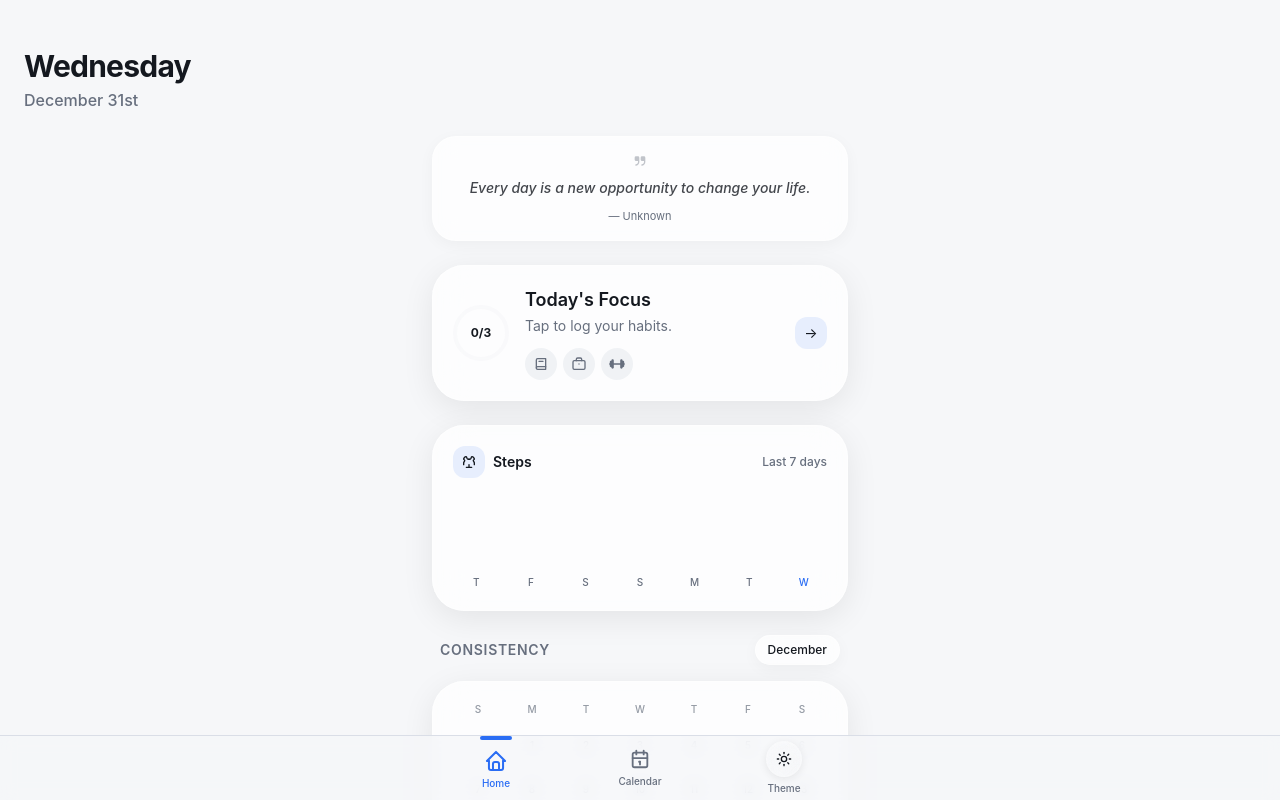
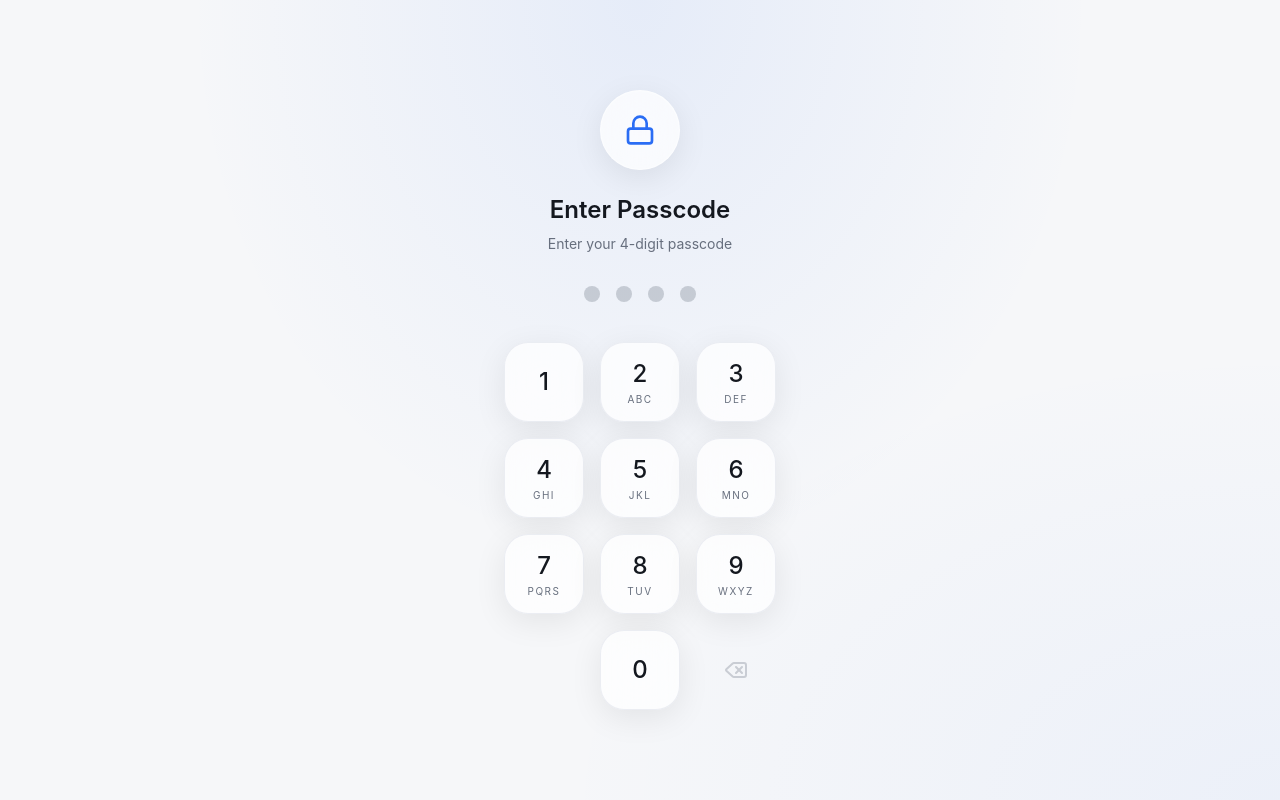
Before and after one commit to TirthDhandhukia30/tracker, a React (Vite) app: page / in a window 1280 px wide. Shown: the top 800 px of the page. Built offline with nearby package versions, Linux system fonts and the light colour scheme; no server answers; the database is empty.

Commit message:
Add PIN lock screen with hashed authentication

```diff
--- a/src/App.tsx
+++ b/src/App.tsx
@@ -1,6 +1,8 @@
+import { useState, useEffect } from "react";
 import { BrowserRouter, Routes, Route } from "react-router-dom";
 import { ThemeProvider } from "@/components/theme-provider";
 import { ErrorBoundary } from "@/components/ErrorBoundary";
+import { PinLock } from "@/components/PinLock";
 import { HomePage } from "@/pages/HomePage";
 import { DailyPage } from "@/pages/DailyPage";
 import { CalendarPage } from "@/pages/CalendarPage";
@@ -9,7 +11,55 @@ import { StepsHistoryPage } from "@/pages/StepsHistoryPage";
 import { Toaster } from 'sonner';
 import { AppLayout } from '@/components/AppLayout';
 
+const SESSION_KEY = 'app-unlocked';
+const SESSION_DURATION = 30 * 60 * 1000; // 30 minutes
+
 function App() {
+  const [isUnlocked, setIsUnlocked] = useState(() => {
+    const session = sessionStorage.getItem(SESSION_KEY);
+    if (session) {
+      const timestamp = parseInt(session, 10);
+      if (Date.now() - timestamp < SESSION_DURATION) {
+        return true;
+      }
+    }
+    return false;
+  });
+
+  // Re-lock when tab becomes visible after being hidden for too long
+  useEffect(() => {
+    let hiddenAt: number | null = null;
+
+    const handleVisibilityChange = () => {
+      if (document.hidden) {
+        hiddenAt = Date.now();
+      } else if (hiddenAt && isUnlocked) {
+        // Lock after 5 minutes of being hidden
+        if (Date.now() - hiddenAt > 5 * 60 * 1000) {
+          setIsUnlocked(false);
+          sessionStorage.removeItem(SESSION_KEY);
+        }
+        hiddenAt = null;
+      }
+    };
+
+    document.addEventListener('visibilitychange', handleVisibilityChange);
+    return () => document.removeEventListener('visibilitychange', handleVisibilityChange);
+  }, [isUnlocked]);
+
+  const handleUnlock = () => {
+    setIsUnlocked(true);
+    sessionStorage.setItem(SESSION_KEY, Date.now().toString());
+  };
+
+  if (!isUnlocked) {
+    return (
+      <ErrorBoundary>
+        <PinLock onUnlock={handleUnlock} />
+      </ErrorBoundary>
+    );
+  }
+
   return (
     <ErrorBoundary>
       <ThemeProvider defaultTheme="system" storageKey="daily-tracker-theme">
--- /dev/null
+++ b/src/components/PinLock.tsx
@@ -0,0 +1,220 @@
+import { useState, useCallback, useEffect } from 'react';
+import { cn } from '@/lib/utils';
+import { haptics } from '@/lib/haptics';
+import { Delete, Lock } from 'lucide-react';
+
+// SHA-256 hash of the correct PIN - not reversible
+const PIN_HASH = '7611f1a57f80b0a87b4178e2e5f16bafa30dd0d9947d99f953c091d8c96abd0e';
+const PIN_LENGTH = 4;
+const LOCKOUT_DURATION = 30000; // 30 seconds
+const MAX_ATTEMPTS = 5;
+
+// Hash function using Web Crypto API
+async function hashPin(pin: string): Promise<string> {
+  const encoder = new TextEncoder();
+  const data = encoder.encode(pin);
+  const hashBuffer = await crypto.subtle.digest('SHA-256', data);
+  const hashArray = Array.from(new Uint8Array(hashBuffer));
+  return hashArray.map(b => b.toString(16).padStart(2, '0')).join('');
+}
+
+interface PinLockProps {
+  onUnlock: () => void;
+}
+
+export function PinLock({ onUnlock }: PinLockProps) {
+  const [pin, setPin] = useState('');
+  const [error, setError] = useState(false);
+  const [attempts, setAttempts] = useState(0);
+  const [lockoutEnd, setLockoutEnd] = useState<number | null>(null);
+  const [timeLeft, setTimeLeft] = useState(0);
+
+  // Handle lockout timer
+  useEffect(() => {
+    if (lockoutEnd) {
+      const interval = setInterval(() => {
+        const remaining = Math.max(0, lockoutEnd - Date.now());
+        setTimeLeft(Math.ceil(remaining / 1000));
+        if (remaining <= 0) {
+          setLockoutEnd(null);
+          setAttempts(0);
+        }
+      }, 100);
+      return () => clearInterval(interval);
+    }
+  }, [lockoutEnd]);
+
+  const handleNumberPress = useCallback((num: string) => {
+    if (lockoutEnd) return;
+    if (pin.length >= PIN_LENGTH) return;
+
+    haptics.light();
+    const newPin = pin + num;
+    setPin(newPin);
+    setError(false);
+
+    if (newPin.length === PIN_LENGTH) {
+      // Hash and verify asynchronously
+      hashPin(newPin).then(hash => {
+        if (hash === PIN_HASH) {
+          haptics.success();
+          onUnlock();
+        } else {
+          haptics.error();
+          setError(true);
+          setAttempts(prev => {
+            const newAttempts = prev + 1;
+            if (newAttempts >= MAX_ATTEMPTS) {
+              setLockoutEnd(Date.now() + LOCKOUT_DURATION);
+            }
+            return newAttempts;
+          });
+          setTimeout(() => {
+            setPin('');
+            setError(false);
+          }, 500);
+        }
+      });
+    }
+  }, [pin, onUnlock, lockoutEnd]);
+
+  const handleDelete = useCallback(() => {
+    if (lockoutEnd) return;
+    if (pin.length > 0) {
+      haptics.light();
+      setPin(prev => prev.slice(0, -1));
+      setError(false);
+    }
+  }, [pin.length, lockoutEnd]);
+
+  const isLocked = lockoutEnd !== null;
+
+  return (
+    <div className="fixed inset-0 z-50 flex flex-col items-center justify-center bg-background">
+      {/* Background gradient matching the app theme */}
+      <div
+        className="absolute inset-0 pointer-events-none"
+        style={{
+          backgroundImage: `
+            radial-gradient(ellipse at top, hsl(var(--primary) / 0.08) 0%, transparent 50%),
+            radial-gradient(ellipse at bottom right, hsl(var(--accent) / 0.05) 0%, transparent 40%)
+          `
+        }}
+      />
+
+      {/* Main content */}
+      <div className="relative flex flex-col items-center px-6">
+        {/* Lock icon */}
+        <div className="glass-card w-20 h-20 rounded-full flex items-center justify-center mb-6">
+          <Lock className="w-8 h-8 text-primary" />
+        </div>
+
+        {/* Title */}
+        <h1 className="text-foreground text-2xl font-semibold mb-2">
+          {isLocked ? 'Locked Out' : 'Enter Passcode'}
+        </h1>
+
+        <p className="text-muted-foreground text-sm mb-8">
+          {isLocked
+            ? `Try again in ${timeLeft} seconds`
+            : attempts > 0 && !error
+              ? `${MAX_ATTEMPTS - attempts} attempts remaining`
+              : 'Enter your 4-digit passcode'
+          }
+        </p>
+
+        {/* PIN dots */}
+        <div className="flex gap-4 mb-10">
+          {Array.from({ length: PIN_LENGTH }).map((_, i) => (
+            <div
+              key={i}
+              className={cn(
+                "w-4 h-4 rounded-full transition-all duration-200",
+                error
+                  ? "bg-destructive"
+                  : pin.length > i
+                    ? "bg-primary scale-110"
+                    : "bg-muted-foreground/30",
+                error && "animate-shake"
+              )}
+            />
+          ))}
+        </div>
+
+        {/* Number pad */}
+        <div className="grid grid-cols-3 gap-4">
+          {['1', '2', '3', '4', '5', '6', '7', '8', '9', '', '0', 'delete'].map((key) => {
+            if (key === '') {
+              return <div key="empty" className="w-20 h-20" />;
+            }
+
+            if (key === 'delete') {
+              return (
+                <button
+                  key="delete"
+                  onClick={handleDelete}
+                  disabled={isLocked || pin.length === 0}
+                  className={cn(
+                    "w-20 h-20 rounded-2xl flex items-center justify-center transition-all duration-200",
+                    "text-muted-foreground hover:text-foreground",
+                    "hover:bg-muted/50 active:scale-95",
+                    (isLocked || pin.length === 0) && "opacity-30 pointer-events-none"
+                  )}
+                >
+                  <Delete className="w-6 h-6" />
+                </button>
+              );
+            }
+
+            const letters = getLettersForNumber(key);
+
+            return (
+              <button
+                key={key}
+                onClick={() => handleNumberPress(key)}
+                disabled={isLocked}
+                className={cn(
+                  "w-20 h-20 rounded-2xl flex flex-col items-center justify-center transition-all duration-200",
+                  "glass-card border-border/50",
+                  "hover:scale-105 active:scale-95",
+                  isLocked && "opacity-30 pointer-events-none"
+                )}
+              >
+                <span className="text-foreground text-2xl font-medium">{key}</span>
+                {letters && (
+                  <span className="text-muted-foreground text-[10px] tracking-[0.15em] uppercase mt-0.5">
+                    {letters}
+                  </span>
+                )}
+              </button>
+            );
+          })}
+        </div>
+
+        {/* Cancel button */}
+        {pin.length > 0 && !isLocked && (
+          <button
+            onClick={() => setPin('')}
+            className="mt-8 text-muted-foreground text-sm hover:text-foreground transition-colors"
+          >
+            Clear
+          </button>
+        )}
+      </div>
+    </div>
+  );
+}
+
+function getLettersForNumber(num: string): string | null {
+  const letters: Record<string, string> = {
+    '2': 'ABC',
+    '3': 'DEF',
+    '4': 'GHI',
+    '5': 'JKL',
+    '6': 'MNO',
+    '7': 'PQRS',
+    '8': 'TUV',
+    '9': 'WXYZ',
+  };
+  return letters[num] || null;
+}
--- a/src/index.css
+++ b/src/index.css
@@ -272,4 +272,15 @@
   .glass-glow:hover::before {
     opacity: 1;
   }
+
+  /* Shake animation for PIN error */
+  @keyframes shake {
+    0%, 100% { transform: translateX(0); }
+    10%, 30%, 50%, 70%, 90% { transform: translateX(-4px); }
+    20%, 40%, 60%, 80% { transform: translateX(4px); }
+  }
+
+  .animate-shake {
+    animation: shake 0.5s ease-in-out;
+  }
 }
```
